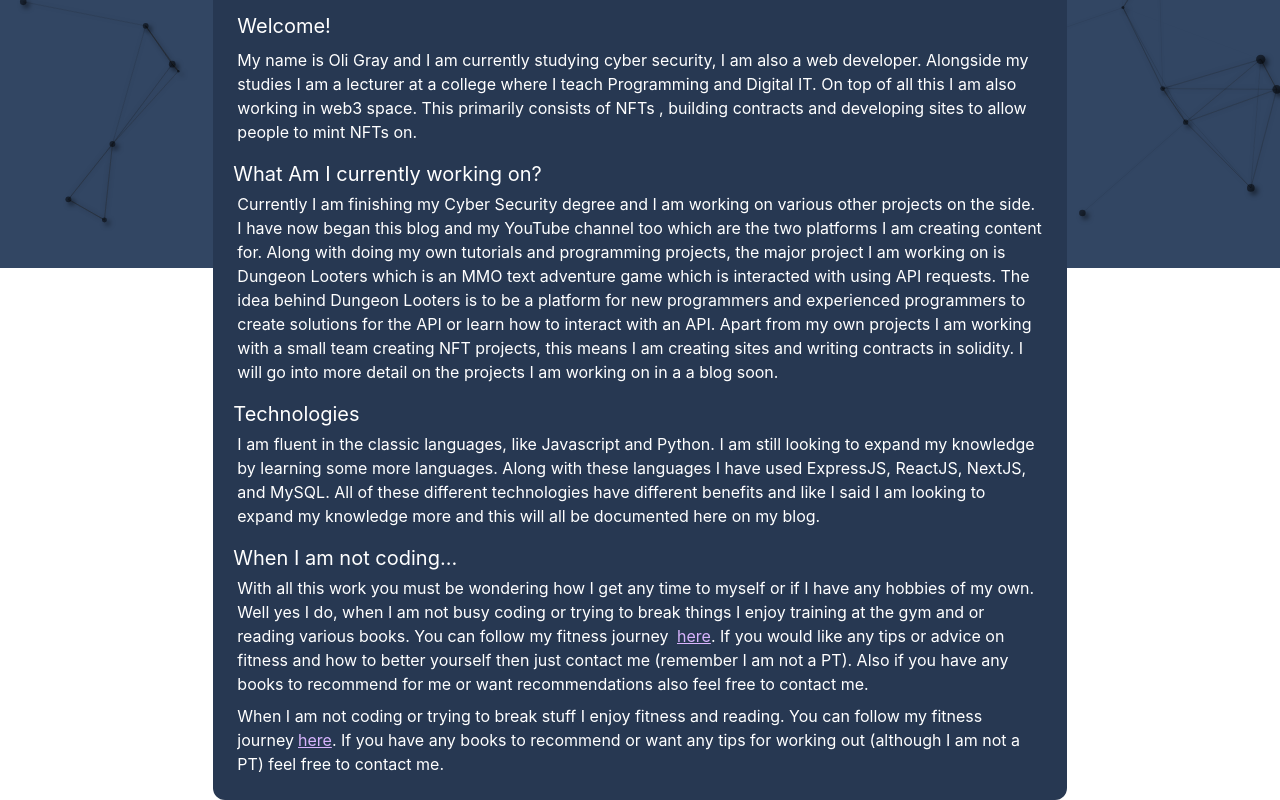
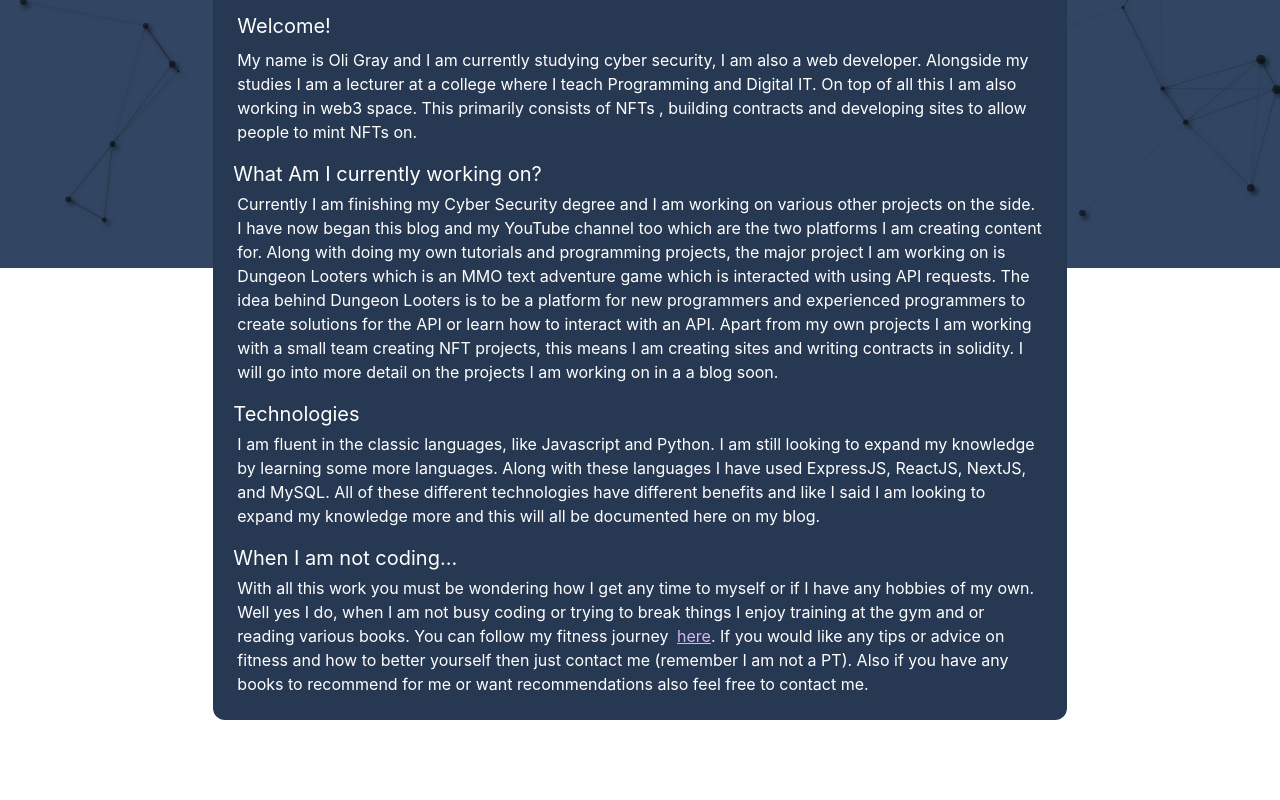
Before and after one commit to KermitTheFr0g/personal-portfolio, a Next.js app: page /about-me in a window 1280 px wide. Shown: the part 532-1332 px from the top of the page. After the commit the page ends 1252 px from the top, so only its background shows below. Built offline with nearby package versions, Linux system fonts and the light colour scheme.

Commit message:
removing items

```diff
--- a/components/modules/AboutMeProfile.jsx
+++ b/components/modules/AboutMeProfile.jsx
@@ -49,12 +49,6 @@ function AboutMeProfile(){
                     books to recommend for me or want recommendations also feel free to contact me.
                 </p>
 
-                <p className='p-1'>
-                    When I am not coding or trying to break stuff I enjoy fitness and reading. You can follow my fitness journey
-                    <a className='pl-1 text-purple-300 underline' href="https://www.instagram.com/oligray_fitness/">here</a>. If you have any books
-                    to recommend or want any tips for working out (although I am not a PT) feel free to contact me.
-                </p>
-
             </div>
         </>
     )
--- a/pages/uses.jsx
+++ b/pages/uses.jsx
@@ -14,7 +14,7 @@ function Uses(){
     return(
         <div>
             <Head>
-                <title>Oli Gray</title>
+                <title>Uses</title>
             </Head>
 
             <div className='fixed z-[-1]'>
```
